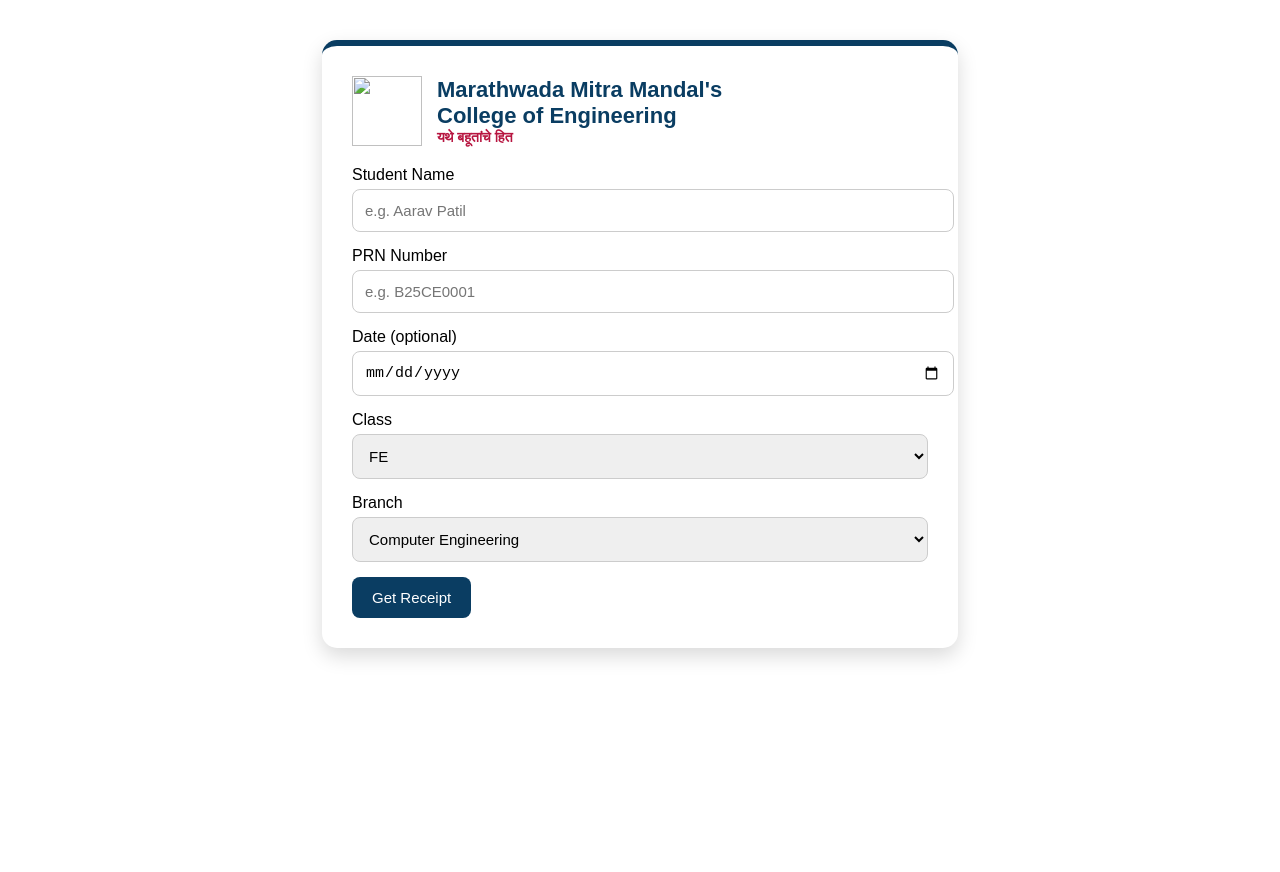
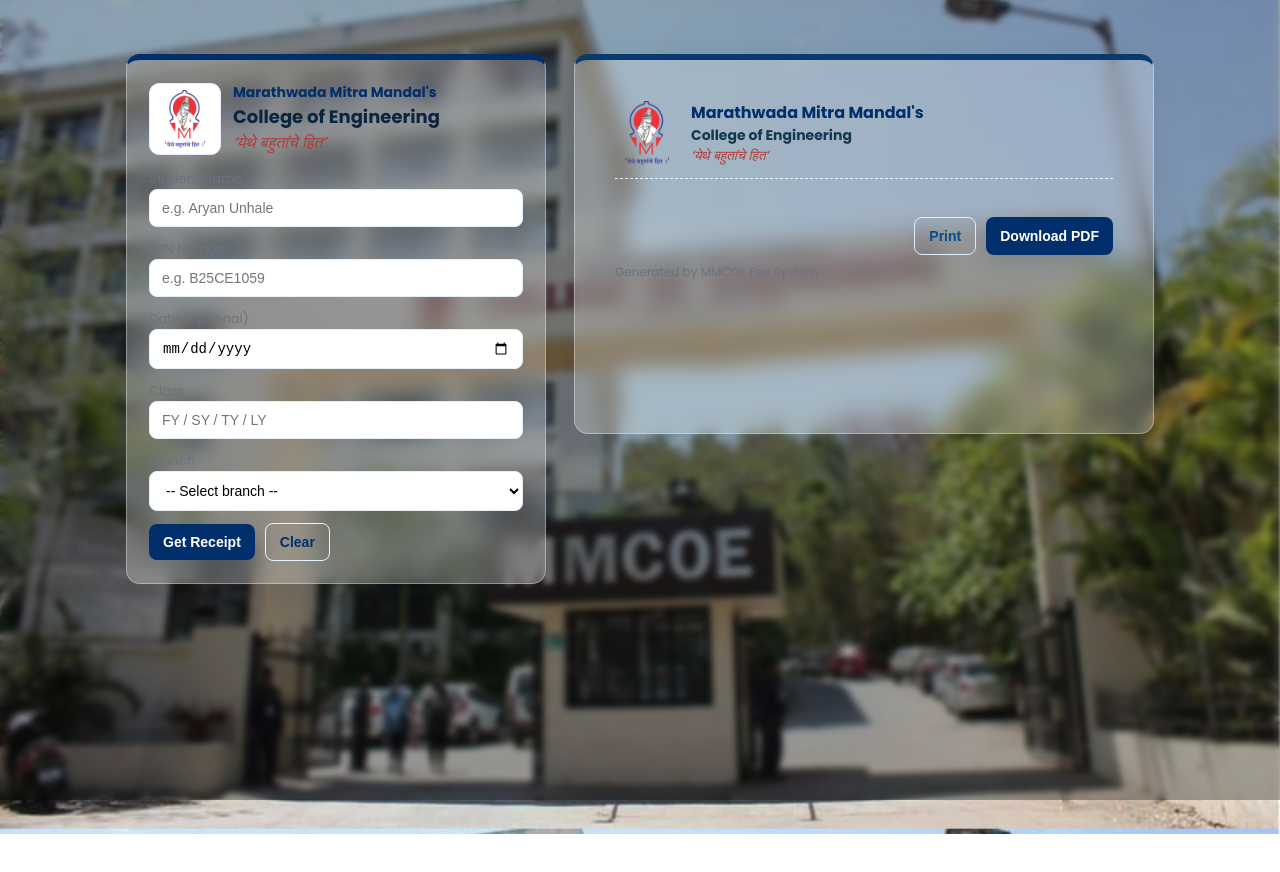
Before and after one commit to AryanU-mmcoe/college-fee-website, a plain HTML site: page index.html in a window 1280 px wide. After the commit the page ends 834 px from the top, so only its background shows below. Drawn offline with Linux system fonts and the light colour scheme.

Commit message:
Update index.html

```diff
--- a/index.html
+++ b/index.html
@@ -1,183 +1,104 @@
-<!DOCTYPE html>
+<!doctype html>
 <html lang="en">
 <head>
-  <meta charset="UTF-8" />
-  <meta name="viewport" content="width=device-width, initial-scale=1.0" />
-  <title>MMCOE Fee Receipt</title>
-  <style>
-    body {
-      margin: 0;
-      font-family: 'Poppins', sans-serif;
-      background: url('background.jpg') center/cover no-repeat fixed;
-      backdrop-filter: blur(4px);
-      padding: 0;
-    }
+  <meta charset="utf-8" />
+  <meta name="viewport" content="width=device-width,initial-scale=1" />
+  <title>MMCOE — Fee Receipt</title>
 
-    .overlay {
-      background: rgba(255, 255, 255, 0.85);
-      min-height: 100vh;
-      padding: 40px 0;
-    }
+  <link rel="icon" href="assets/favicon.png" />
+  <link href="https://fonts.googleapis.com/css2?family=Poppins:wght@300;400;600;700&display=swap" rel="stylesheet">
 
-    .container {
-      width: 90%;
-      max-width: 1200px;
-      margin: auto;
-      display: flex;
-      gap: 30px;
-      justify-content: center;
-      align-items: flex-start;
-    }
+  <link rel="stylesheet" href="styles.css" />
 
-    .card {
-      background: white;
-      width: 50%;
-      padding: 30px;
-      border-radius: 15px;
-      box-shadow: 0 8px 20px rgba(0,0,0,0.15);
-      border-top: 6px solid #0a3d62;
-      animation: fadeIn 0.6s ease;
-    }
-
-    @keyframes fadeIn {
-      from { opacity: 0; transform: translateY(10px); }
-      to { opacity: 1; transform: translateY(0); }
-    }
-
-    .header {
-      display: flex;
-      align-items: center;
-      gap: 15px;
-      margin-bottom: 20px;
-    }
-
-    .header img {
-      width: 70px;
-      height: 70px;
-    }
-
-    h2 {
-      margin: 0;
-      font-size: 22px;
-      color: #0a3d62;
-      font-weight: 700;
-    }
-
-    h4 { margin: 0; color: #b71540; font-size: 14px; }
-
-    input, select {
-      width: 100%;
-      padding: 12px;
-      border: 1px solid #ccc;
-      border-radius: 8px;
-      margin-top: 5px;
-      margin-bottom: 15px;
-      font-size: 15px;
-    }
-
-    button {
-      padding: 12px 20px;
-      background: #0a3d62;
-      color: white;
-      border: none;
-      border-radius: 8px;
-      cursor: pointer;
-      font-size: 15px;
-      transition: 0.2s;
-    }
-
-    button:hover { background: #07406a; }
-
-    #receipt {
-      display: none;
-      background: white;
-      padding: 25px;
-      border-radius: 12px;
-      border-top: 5px solid #0a3d62;
-      box-shadow: 0 8px 20px rgba(0,0,0,0.15);
-    }
-
-    .actions button { margin-right: 10px; }
-  </style>
+  <!-- html2pdf for PDF download -->
+  <script src="https://cdnjs.cloudflare.com/ajax/libs/html2pdf.js/0.10.1/html2pdf.bundle.min.js"></script>
 </head>
 <body>
-  <div class="overlay">
-    <div class="container">
-      <!-- LEFT SIDE - FORM -->
-      <div class="card">
-        <div class="header">
-          <img src="mmcoe_logo.png" />
-          <div>
-            <h2>Marathwada Mitra Mandal's<br/>College of Engineering</h2>
-            <h4>यथे बहूतांचे हित</h4>
+  <main class="page">
+
+    <!-- FORM CARD -->
+    <section class="card form-card">
+      <div class="brand">
+        <img src="assets/mmcoe-logo.png" alt="MMCOE Logo" class="logo" />
+        <div class="brand-text">
+          <h1>Marathwada Mitra Mandal's</h1>
+          <h2>College of Engineering</h2>
+          <em class="moto">‘येथे बहुतांचे हित’</em>
         </div>
       </div>
 
-        <label>Student Name</label>
-        <input id="name" placeholder="e.g. Aarav Patil" />
+      <div class="form-grid">
+        <label>
+          Student Name
+          <input id="name" placeholder="e.g. Aryan Unhale" />
+        </label>
 
-        <label>PRN Number</label>
-        <input id="prn" placeholder="e.g. B25CE0001" />
+        <label>
+          PRN Number
+          <input id="prn" placeholder="e.g. B25CE1059" />
+        </label>
 
-        <label>Date (optional)</label>
-        <input type="date" id="date" />
+        <label>
+          Date (optional)
+          <input id="date" type="date" />
+        </label>
 
-        <label>Class</label>
-        <select id="class">
-          <option value="FE">FE</option>
-          <option value="SE">SE</option>
-          <option value="TE">TE</option>
-          <option value="BE">BE</option>
+        <label>
+          Class
+          <input id="class" placeholder="FY / SY / TY / LY" />
+        </label>
+
+        <label>
+          Branch
+          <select id="branch">
+            <option value="">-- Select branch --</option>
+            <option value="CS">Computer (CE)</option>
+            <option value="IT">Information Tech (IT)</option>
+            <option value="ENTC">Electronics (ENTC)</option>
+            <option value="ME">Mechanical (ME)</option>
+            <option value="AI">AI & DS (AI)</option>
           </select>
+        </label>
 
-        <label>Branch</label>
-        <select id="branch">
-          <option value="CE">Computer Engineering</option>
-        </select>
+        <div class="actions">
+          <button id="btnFetch" class="btn primary">Get Receipt</button>
+          <button id="btnClear" class="btn ghost">Clear</button>
+        </div>
+      </div>
+    </section>
 
-        <button onclick="generateReceipt()">Get Receipt</button>
+    <!-- RECEIPT CARD -->
+    <section class="card receipt-card" id="receiptCard" aria-hidden="true">
+      <div id="receipt" class="receipt-content">
+
+        <header class="receipt-header">
+          <img src="assets/mmcoe-logo.png" alt="MMCOE Logo" class="receipt-logo" />
+          <div>
+            <h3>Marathwada Mitra Mandal's</h3>
+            <h4>College of Engineering</h4>
+            <small class="moto">‘येथे बहुतांचे हित’</small>
+          </div>
+        </header>
+
+        <div class="receipt-body" id="receiptBody">
+          <!-- populated by script.js -->
         </div>
 
-      <!-- RIGHT SIDE - RECEIPT -->
-      <div id="receipt" class="card"></div>
+        <footer class="receipt-footer">
+          <div class="receipt-actions">
+            <button id="btnPrint" class="btn outline">Print</button>
+            <button id="btnPdf" class="btn primary">Download PDF</button>
           </div>
+          <small class="powered">Generated by MMCOE Fee System</small>
+        </footer>
+
       </div>
+    </section>
 
-  <script>
-    async function generateReceipt() {
-      const name = document.getElementById("name").value.trim();
-      const prn = document.getElementById("prn").value.trim();
-      const date = document.getElementById("date").value;
+  </main>
 
-      if (!prn) return alert("Enter a valid PRN!");
+  <div id="toast" class="toast" aria-hidden="true"></div>
 
-      const res = await fetch("students.json");
-      const data = await res.json();
-
-      if (!data[prn]) return alert("Student not found!");
-
-      const s = data[prn];
-      const remaining = 135000 - s.feesPaid;
-
-      document.getElementById("receipt").style.display = "block";
-      document.getElementById("receipt").innerHTML = `
-        <h2>MMCOE Fee Receipt</h2>
-        <hr>
-        <p><b>Name:</b> ${s.name}</p>
-        <p><b>PRN:</b> ${s.prn}</p>
-        <p><b>Date:</b> ${date || "-"}</p>
-        <p><b>DOB:</b> ${s.dob}</p>
-        <p><b>Class:</b> ${s.class}</p>
-        <p><b>Branch:</b> CE</p>
-        <p><b>Total Fees:</b> ₹135000</p>
-        <p><b>Fees Paid:</b> ₹${s.feesPaid}</p>
-        <p><b>Remaining:</b> ₹${remaining}</p>
-
-        <div class="actions">
-          <button onclick="window.print()">Print</button>
-        </div>
-      `;
-    }
-  </script>
+  <script src="script.js"></script>
 </body>
 </html>
```
Lines whose indentation alone changed are shown as unchanged.
